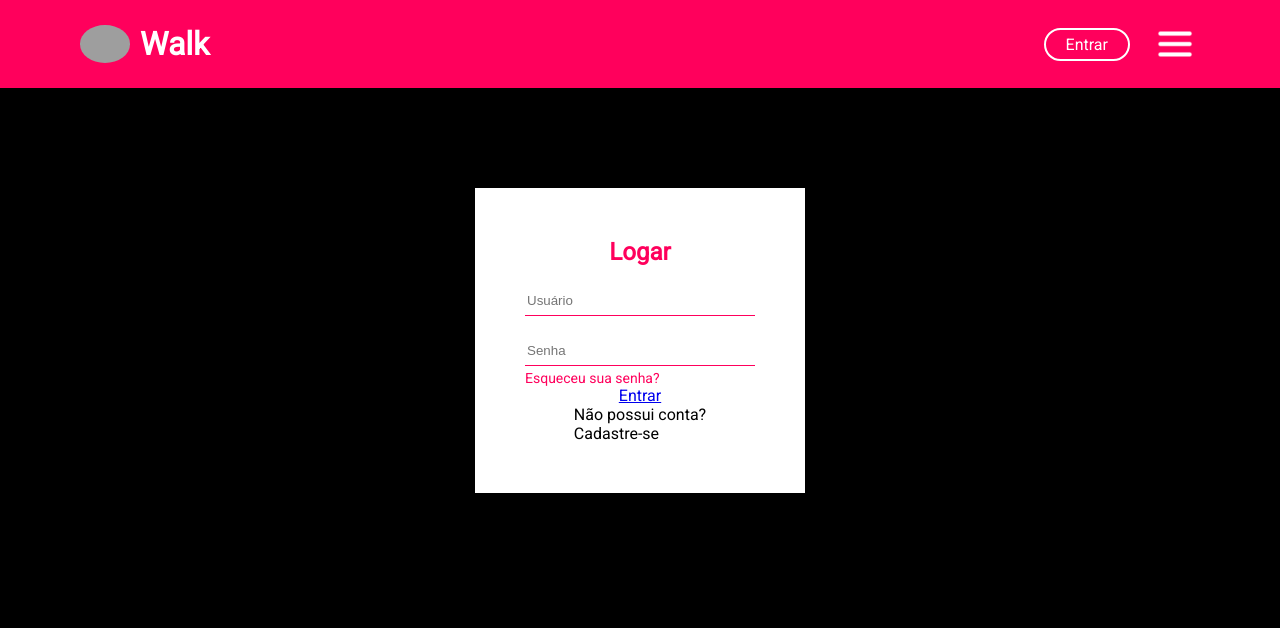
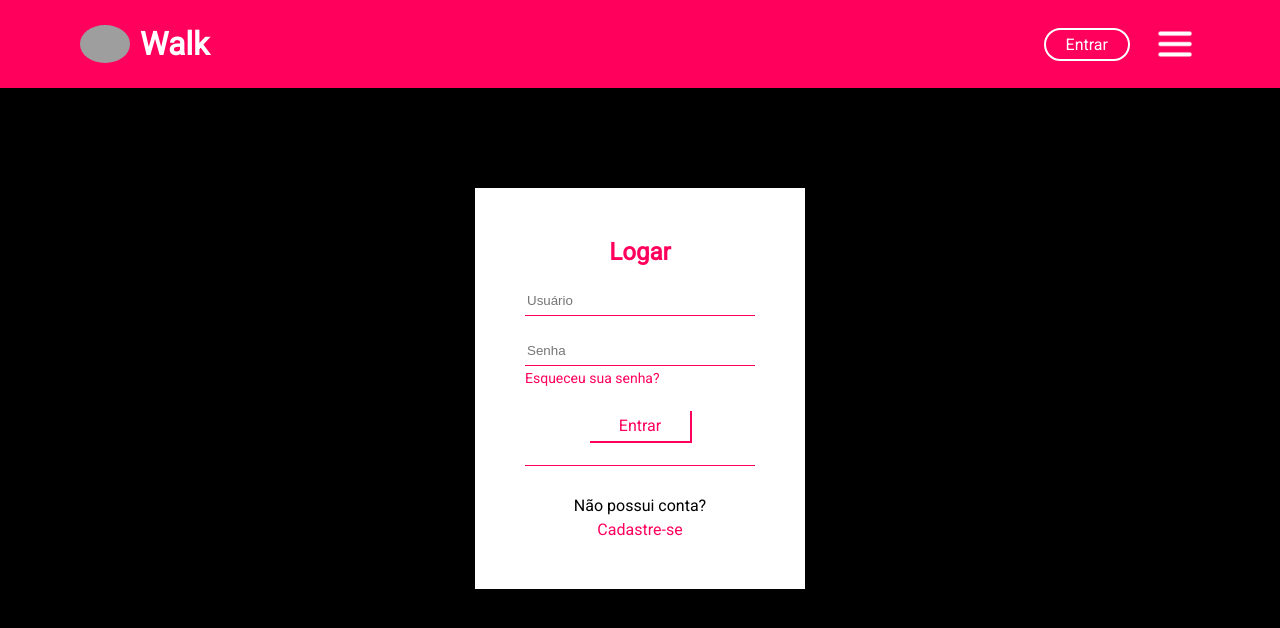
Before and after one commit to HenriqueMelo2007/talk-rede-social, a React (Vite) app: page /login in a window 1280 px wide. Shown: the top 628 px of the page. Built offline with nearby package versions, Linux system fonts and the light colour scheme; grey boxes are pictures that could not be loaded.

Commit message:
tela de login feita

```diff
--- a/src/pages/login/login.css
+++ b/src/pages/login/login.css
@@ -44,3 +44,40 @@
 .esqueceuSenha:hover {
   cursor: pointer;
 }
+
+.boxLoginBtn {
+  display: flex;
+  justify-content: center;
+  align-items: center;
+  height: 80px;
+  border-bottom: 1px solid var(--color-pink);
+  width: 100%;
+  margin-bottom: 30px;
+}
+
+.loginBtn {
+  display: flex;
+  justify-content: center;
+  align-items: center;
+  width: 100px;
+  height: 30px;
+  color: var(--color-pink);
+  text-decoration: none;
+  box-shadow: 1px 1px 0 1px var(--color-pink);
+}
+
+.boxLoginCadastro {
+  display: flex;
+  flex-direction: column;
+  justify-content: center;
+  align-items: center;
+}
+
+.cadastreSe {
+  color: var(--color-pink);
+  margin-top: 5px;
+}
+
+.cadastreSe:hover {
+  cursor: pointer;
+}
--- a/src/pages/login/login.tsx
+++ b/src/pages/login/login.tsx
@@ -15,12 +15,12 @@ export function Login () {
         </div>
 
         <div className="boxLoginBtn">
-          <Link to='/'>Entrar</Link>
+          <Link className="loginBtn" to='/'>Entrar</Link>
         </div>
 
         <div className="boxLoginCadastro">
           <p>Não possui conta?</p>
-          <span>Cadastre-se</span>
+          <span className="cadastreSe">Cadastre-se</span>
         </div>
       </div>
 
```
